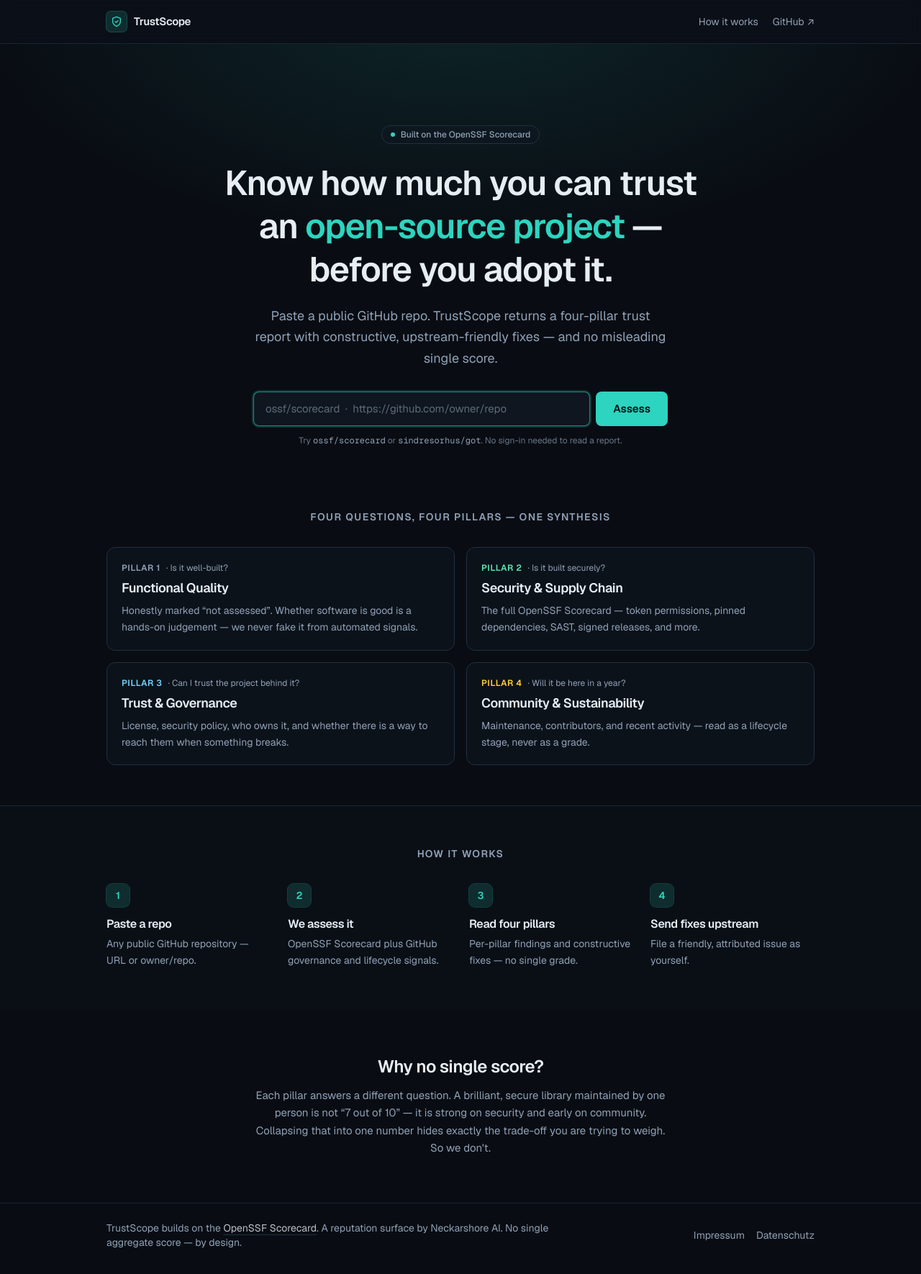
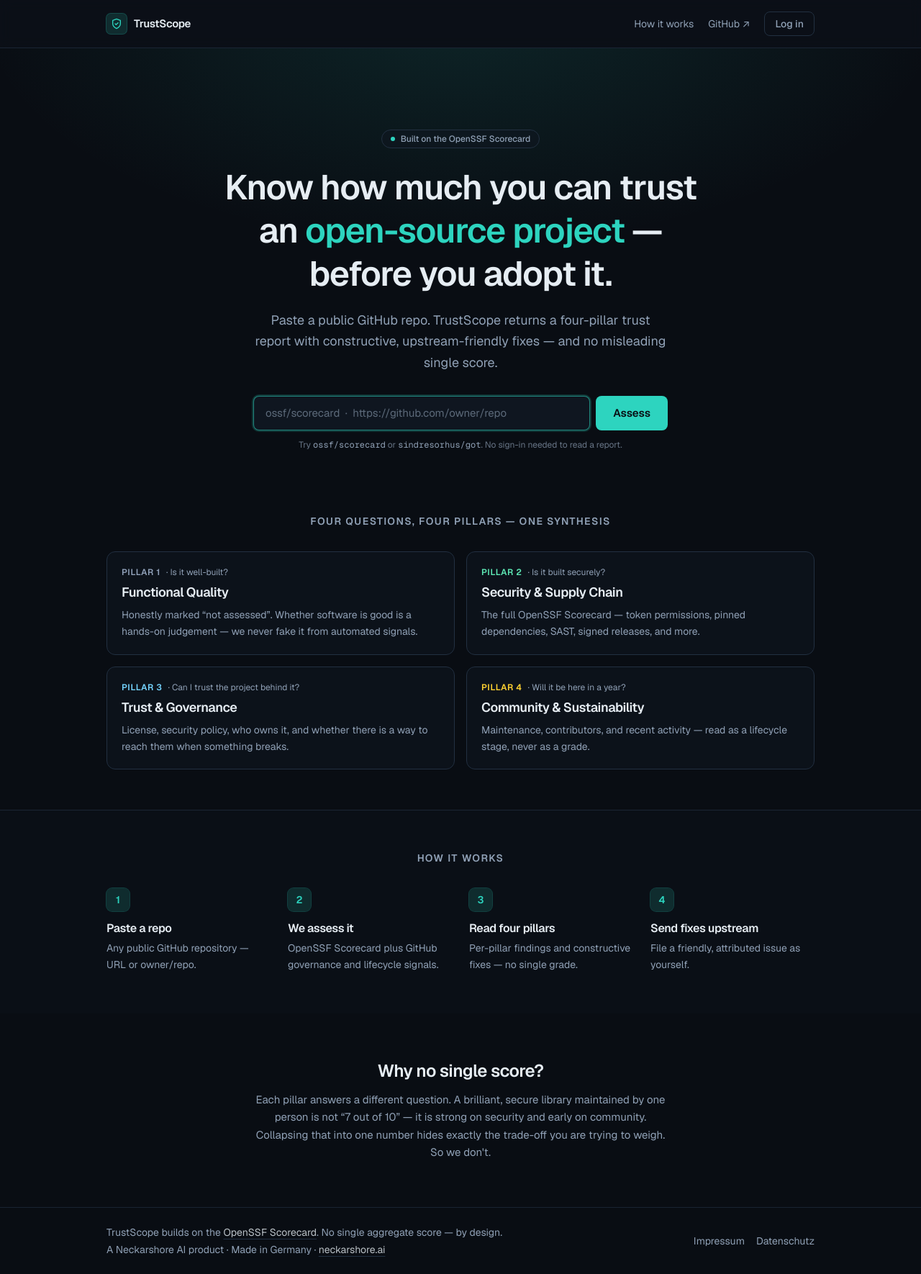
Before and after one commit to neckarshore-mmps/trustscope, a Next.js app: page / in a window 1280 px wide. Shown: the whole page at 72% size. Built offline with nearby package versions, Linux system fonts and the light colour scheme.

Commit message:
feat(chrome): SiteHeader/SiteFooter + Made-in-Germany credibility + Login placeholder (Plan 1/3) (#41)

```diff
--- a/app/layout.tsx
+++ b/app/layout.tsx
@@ -1,12 +1,12 @@
 import type { Metadata } from "next";
-import Link from "next/link";
 import { Geist, Geist_Mono } from "next/font/google";
 import {
   PRODUCT_NAME,
-  PRODUCT_ORG,
   PRODUCT_SUBDOMAIN,
   PRODUCT_TAGLINE,
 } from "@/config/product";
+import { SiteHeader } from "@/components/SiteHeader";
+import { SiteFooter } from "@/components/SiteFooter";
 import "./globals.css";
 
 const geistSans = Geist({
@@ -36,93 +36,6 @@
   robots: { index: true, follow: true },
 };
 
-function Header() {
-  return (
-    <header className="border-b border-border/70 bg-surface/40 backdrop-blur">
-      <div className="mx-auto flex max-w-5xl items-center justify-between px-5 py-4">
-        <Link href="/" className="group flex items-center gap-2.5">
-          <span className="flex h-7 w-7 items-center justify-center rounded-md bg-brand/15 text-brand ring-1 ring-brand/30">
-            <ShieldIcon />
-          </span>
-          <span className="text-[15px] font-semibold tracking-tight">
-            {PRODUCT_NAME}
-          </span>
-        </Link>
-        <nav className="flex items-center gap-5">
-          <Link
-            href="/about"
-            className="text-sm text-muted transition-colors hover:text-foreground"
-          >
-            How it works
-          </Link>
-          <a
-            href="https://github.com/neckarshore-mmps/trustscope"
-            className="text-sm text-muted transition-colors hover:text-foreground"
-            target="_blank"
-            rel="noreferrer"
-          >
-            GitHub ↗
-          </a>
-        </nav>
-      </div>
-    </header>
-  );
-}
-
-function Footer() {
-  return (
-    <footer className="mt-auto border-t border-border/70">
-      <div className="mx-auto flex max-w-5xl flex-col gap-4 px-5 py-6 text-sm text-muted sm:flex-row sm:items-center sm:justify-between">
-        <p className="max-w-2xl">
-          {PRODUCT_NAME} builds on the{" "}
-          <a
-            className="text-foreground/80 underline decoration-border underline-offset-4 hover:text-brand"
-            href="https://securityscorecards.dev"
-            target="_blank"
-            rel="noreferrer"
-          >
-            OpenSSF Scorecard
-          </a>
-          . A reputation surface by {PRODUCT_ORG}. No single aggregate score — by design.
-        </p>
-        <nav
-          aria-label="Legal"
-          className="flex shrink-0 items-center gap-4"
-        >
-          <Link href="/impressum" className="transition-colors hover:text-foreground">
-            Impressum
-          </Link>
-          <Link
-            href="/datenschutz"
-            className="transition-colors hover:text-foreground"
-          >
-            Datenschutz
-          </Link>
-        </nav>
-      </div>
-    </footer>
-  );
-}
-
-function ShieldIcon() {
-  return (
-    <svg
-      width="16"
-      height="16"
-      viewBox="0 0 24 24"
-      fill="none"
-      stroke="currentColor"
-      strokeWidth="2"
-      strokeLinecap="round"
-      strokeLinejoin="round"
-      aria-hidden="true"
-    >
-      <path d="M12 22s8-4 8-10V5l-8-3-8 3v7c0 6 8 10 8 10Z" />
-      <path d="m9 12 2 2 4-4" />
-    </svg>
-  );
-}
-
 export default function RootLayout({
   children,
 }: Readonly<{ children: React.ReactNode }>) {
@@ -132,9 +45,9 @@
       className={`${geistSans.variable} ${geistMono.variable} h-full`}
     >
       <body className="flex min-h-full flex-col">
-        <Header />
+        <SiteHeader />
         <main className="flex-1">{children}</main>
-        <Footer />
+        <SiteFooter />
       </body>
     </html>
   );
--- /dev/null
+++ b/components/LoginButton.tsx
@@ -0,0 +1,49 @@
+"use client";
+
+import { useState } from "react";
+
+/**
+ * Placeholder for TS6 Accounts/Login (a V2 feature not yet built). It is a
+ * <button>, not a link — it never navigates; it reveals a "Coming soon" hint
+ * on click or keyboard focus and hides it on blur or Escape.
+ *
+ * onClick OPENS (does not toggle): a real click fires focus first (open), so a
+ * toggling onClick would immediately close the hint again and hide it. Open-only
+ * keeps click and keyboard focus both revealing the hint. Blur / Escape close it.
+ *
+ * onClick also focuses the button explicitly: Safari does not focus a button on
+ * mouse click, so without this the blur/Escape dismissal paths would never run
+ * and the hint could stay open indefinitely after a click.
+ */
+export function LoginButton() {
+  const [open, setOpen] = useState(false);
+  return (
+    <span className="relative">
+      <button
+        type="button"
+        aria-describedby={open ? "login-soon" : undefined}
+        onClick={(e) => {
+          e.currentTarget.focus();
+          setOpen(true);
+        }}
+        onFocus={() => setOpen(true)}
+        onBlur={() => setOpen(false)}
+        onKeyDown={(e) => {
+          if (e.key === "Escape") setOpen(false);
+        }}
+        className="rounded-lg border border-border px-3.5 py-1.5 text-sm font-medium text-muted transition-colors hover:text-foreground"
+      >
+        Log in
+      </button>
+      {open && (
+        <span
+          id="login-soon"
+          role="status"
+          className="absolute right-0 top-9 z-10 whitespace-nowrap rounded-md bg-foreground px-2.5 py-1 text-xs font-medium text-background shadow"
+        >
+          Coming soon
+        </span>
+      )}
+    </span>
+  );
+}
--- /dev/null
+++ b/components/SiteFooter.tsx
@@ -0,0 +1,47 @@
+import Link from "next/link";
+import { PRODUCT_NAME, PRODUCT_ORG } from "@/config/product";
+
+export function SiteFooter() {
+  return (
+    <footer className="mt-auto border-t border-border/70">
+      <div className="mx-auto flex max-w-5xl flex-col gap-4 px-5 py-6 text-sm text-muted sm:flex-row sm:items-center sm:justify-between">
+        <div className="max-w-2xl space-y-1">
+          <p>
+            {PRODUCT_NAME} builds on the{" "}
+            <a
+              className="text-foreground/80 underline decoration-border underline-offset-4 hover:text-brand"
+              href="https://securityscorecards.dev"
+              target="_blank"
+              rel="noreferrer"
+            >
+              OpenSSF Scorecard
+            </a>
+            . No single aggregate score — by design.
+          </p>
+          <p>
+            A {PRODUCT_ORG} product · Made in Germany ·{" "}
+            <a
+              className="text-foreground/80 underline decoration-border underline-offset-4 hover:text-brand"
+              href="https://neckarshore.ai"
+              target="_blank"
+              rel="noreferrer"
+            >
+              neckarshore.ai
+            </a>
+          </p>
+        </div>
+        <nav aria-label="Legal" className="flex shrink-0 items-center gap-4">
+          <Link href="/impressum" className="transition-colors hover:text-foreground">
+            Impressum
+          </Link>
+          <Link
+            href="/datenschutz"
+            className="transition-colors hover:text-foreground"
+          >
+            Datenschutz
+          </Link>
+        </nav>
+      </div>
+    </footer>
+  );
+}
--- /dev/null
+++ b/components/SiteHeader.tsx
@@ -0,0 +1,66 @@
+import Link from "next/link";
+import { PRODUCT_NAME } from "@/config/product";
+import { NAV_ITEMS } from "@/config/nav";
+import { LoginButton } from "@/components/LoginButton";
+
+export function SiteHeader() {
+  return (
+    <header className="border-b border-border/70 bg-surface/40 backdrop-blur">
+      <div className="mx-auto flex max-w-5xl items-center justify-between px-5 py-4">
+        <Link href="/" className="group flex items-center gap-2.5">
+          <span className="flex h-7 w-7 items-center justify-center rounded-md bg-brand/15 text-brand ring-1 ring-brand/30">
+            <ShieldIcon />
+          </span>
+          <span className="text-[15px] font-semibold tracking-tight">
+            {PRODUCT_NAME}
+          </span>
+        </Link>
+        <div className="flex items-center gap-5">
+          <nav aria-label="Primary" className="flex items-center gap-5">
+            {NAV_ITEMS.map((item) =>
+              item.external ? (
+                <a
+                  key={item.href}
+                  href={item.href}
+                  target="_blank"
+                  rel="noreferrer"
+                  className="text-sm text-muted transition-colors hover:text-foreground"
+                >
+                  {item.label}
+                </a>
+              ) : (
+                <Link
+                  key={item.href}
+                  href={item.href}
+                  className="text-sm text-muted transition-colors hover:text-foreground"
+                >
+                  {item.label}
+                </Link>
+              ),
+            )}
+          </nav>
+          <LoginButton />
+        </div>
+      </div>
+    </header>
+  );
+}
+
+function ShieldIcon() {
+  return (
+    <svg
+      width="16"
+      height="16"
+      viewBox="0 0 24 24"
+      fill="none"
+      stroke="currentColor"
+      strokeWidth="2"
+      strokeLinecap="round"
+      strokeLinejoin="round"
+      aria-hidden="true"
+    >
+      <path d="M12 22s8-4 8-10V5l-8-3-8 3v7c0 6 8 10 8 10Z" />
+      <path d="m9 12 2 2 4-4" />
+    </svg>
+  );
+}
--- /dev/null
+++ b/config/nav.ts
@@ -0,0 +1,20 @@
+export type NavItem = {
+  readonly label: string;
+  readonly href: string;
+  readonly external?: boolean;
+};
+
+/**
+ * Primary header navigation. Later plans append items as their target pages
+ * ship (For-whom dropdown + /faq + /explore in Plan 2/3), so the nav never
+ * links to a route that does not exist yet. Plan 3 Task 5 owns the final
+ * shape and APPENDS to this base — it never rewrites these entries.
+ */
+export const NAV_ITEMS: readonly NavItem[] = [
+  { label: "How it works", href: "/about" }, // Plan 3 renames href -> /how-it-works
+  {
+    label: "GitHub ↗",
+    href: "https://github.com/neckarshore-mmps/trustscope",
+    external: true,
+  },
+];
```
Also changed, not shown: 1 other file (tests, documents, lock files or other folders).
